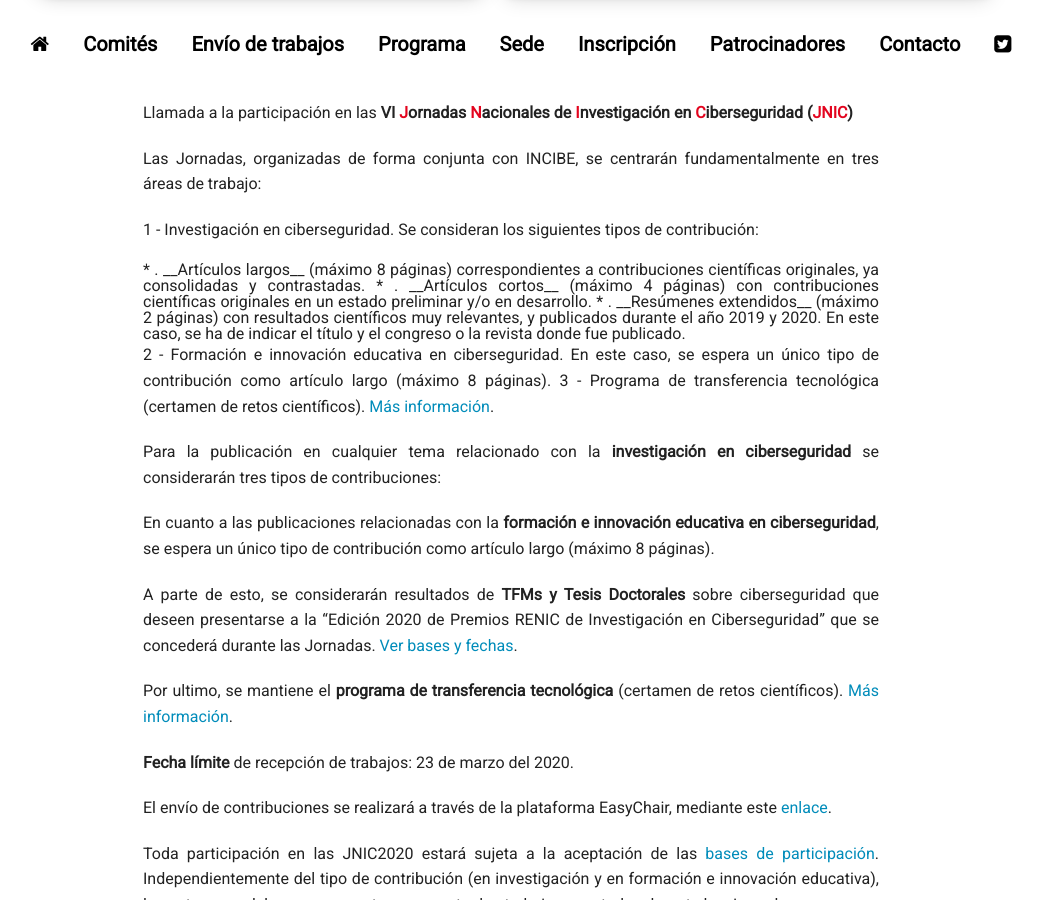
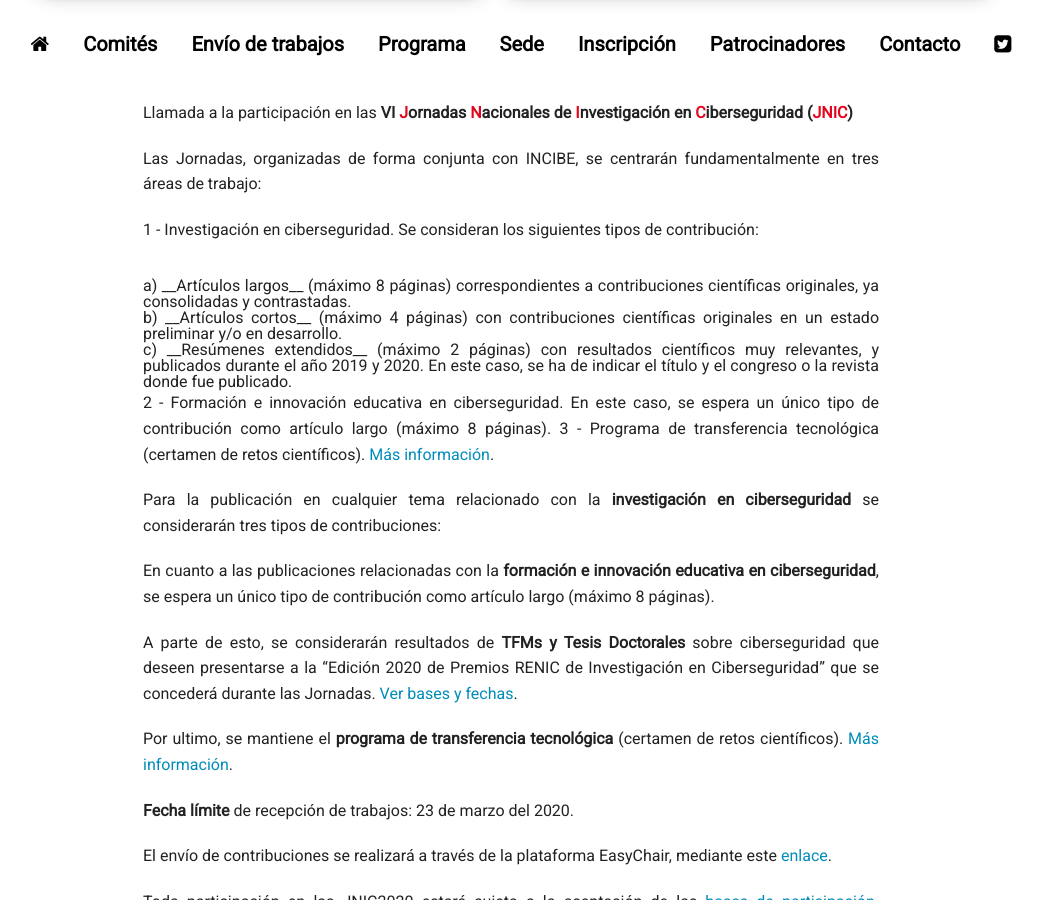
Before and after one commit to jnic2020/jnic2021.github.io, a Jekyll site: the page built from trabajos.md, in a window 1280 px wide and 900 px high, scrolled down 349 px. Shown: the whole window, without its empty margins (129-1172 px from the left). Built offline with Jekyll 4.4.1, drawn with Linux system fonts in a browser that asks for light colours; nearby versions of some CDN libraries.

Commit message:
Trabajos

```diff
--- a/trabajos.md
+++ b/trabajos.md
@@ -10,11 +10,15 @@ Llamada a la participación en las <b>VI <span style="color:#e3041e">J</span>orn
 Las Jornadas, organizadas de forma conjunta con INCIBE, se centrarán fundamentalmente en tres áreas de trabajo:
 
 1 - Investigación en ciberseguridad. Se consideran los siguientes tipos de contribución:
-<div class="container">
-* . __Artículos largos__ (máximo 8 páginas) correspondientes a contribuciones científicas originales, ya consolidadas y contrastadas.
-* . __Artículos cortos__ (máximo 4 páginas) con contribuciones científicas originales en un estado preliminar y/o en desarrollo.
-* . __Resúmenes extendidos__ (máximo 2 páginas) con resultados científicos muy relevantes, y publicados durante el año 2019 y 2020. En este caso, se ha de indicar el título y el congreso o la revista donde fue publicado.
-</div>
+<div class="container"><div class="container"><div class="container">
+<br>
+ a) __Artículos largos__ (máximo 8 páginas) correspondientes a contribuciones científicas originales, ya consolidadas y contrastadas.
+<br>
+ b) __Artículos cortos__ (máximo 4 páginas) con contribuciones científicas originales en un estado preliminar y/o en desarrollo.
+ <br>
+ c) __Resúmenes extendidos__ (máximo 2 páginas) con resultados científicos muy relevantes, y publicados durante el año 2019 y 2020. En este caso, se ha de indicar el título y el congreso o la revista donde fue publicado.
+ <br>
+</div></div></div>
 2 - Formación e innovación educativa en ciberseguridad. En este caso, se espera un único tipo de contribución como artículo largo (máximo 8 páginas).
 3 - Programa de transferencia tecnológica (certamen de retos científicos). [Más información](https://transferencia.jnic.es/edicion-2019-20).
 
```
